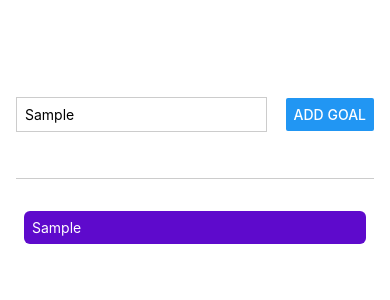
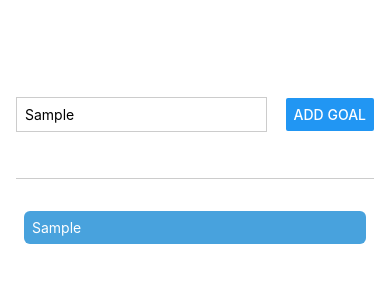
Before and after one commit to JayampathiBandara/ReactNative-course-goals, a React Native app: screen / in a window 390 px wide. Both pictures are taken after typing "Sample" into the empty fields and a click on the button "ADD GOAL". Shown: the top 300 px of the page. Built offline with nearby package versions, Linux system fonts and the light colour scheme.

Commit message:
02.08 Add custom component GoalItem

```diff
--- a/App.js
+++ b/App.js
@@ -1,5 +1,6 @@
 import { useState } from 'react';
-import { Button, FlatList, StyleSheet, Text, TextInput, View } from 'react-native';
+import { Button, FlatList, StyleSheet, TextInput, View } from 'react-native';
+import GoalItem from './components/GoalItem';
 
 export default function App() {
   const [enteredGoalText, setEnteredGoalText] = useState('');
@@ -28,11 +29,7 @@
         <FlatList
           data={courseGoals}
           renderItem={(itemData) => {
-            return (
-              <View style={styles.goalItem}>
-                <Text style={styles.goalText}>{itemData.item.text}</Text>
-              </View>
-            );
+            return <GoalItem text={itemData.item.text} />;;
           }}
           keyExtractor={(item, index) => {
             return item.id;
@@ -69,13 +66,4 @@
   goalsContainer: {
     flex: 5
   },
-  goalItem: {
-    margin: 8,
-    padding: 8,
-    borderRadius: 6,
-    backgroundColor: '#5e0acc',
-  },
-  goalText: {
-    color: 'white',
-  }
 });
--- /dev/null
+++ b/components/GoalItem.js
@@ -0,0 +1,23 @@
+import { StyleSheet, View, Text } from 'react-native';
+
+function GoalItem(props) {
+  return (
+    <View style={styles.goalItem}>
+      <Text style={styles.goalText}>{props.text}</Text>
+    </View>
+  );
+}
+
+export default GoalItem;
+
+const styles = StyleSheet.create({
+    goalItem: {
+      margin: 8,
+      padding: 8,
+      borderRadius: 6,
+      backgroundColor:'#48a2dd',
+    },
+    goalText: {
+      color: 'white',
+    },
+  });
```
